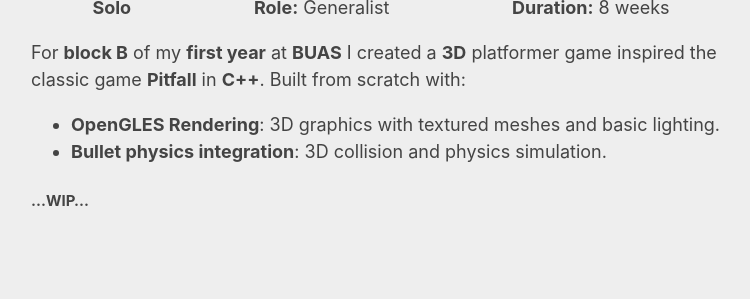
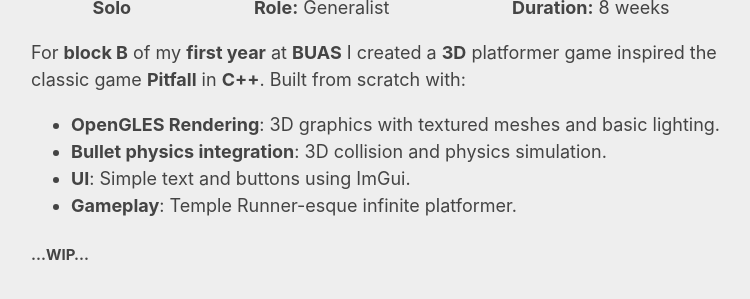
Before and after one commit to bakjedev/bakjedev.github.io, a Jekyll site: the page built from _projects/pitfall3d.md, in a window 1280 px wide, cut to the strip 465-764 px from the top of the page. Shown: the whole strip, without its empty margins (259-1009 px from the left). Built offline with Jekyll 4.4.1, drawn with Linux system fonts in a browser that asks for light colours.

Commit message:
Update pitfall3d desc

```diff
--- a/_projects/pitfall3d.md
+++ b/_projects/pitfall3d.md
@@ -18,6 +18,8 @@ For **block B** of my **first year** at **BUAS** I created a **3D** platformer g
 
 - **OpenGLES Rendering**: 3D graphics with textured meshes and basic lighting.
 - **Bullet physics integration**: 3D collision and physics simulation.
+- **UI**: Simple text and buttons using ImGui.
+- **Gameplay**: Temple Runner-esque infinite platformer.
 
 </div>
 
```
